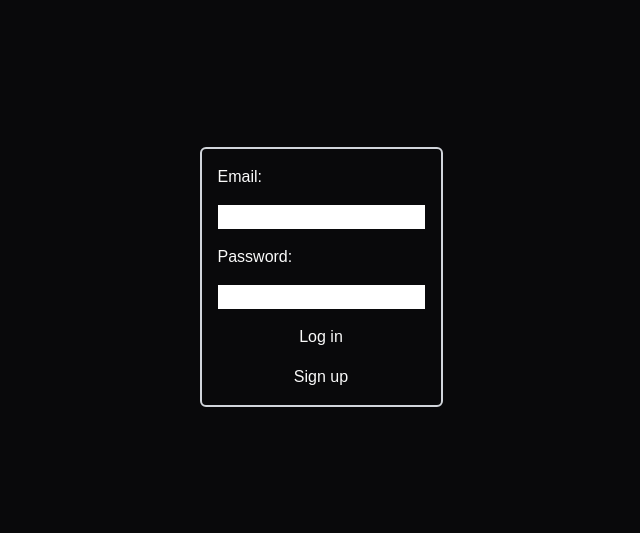
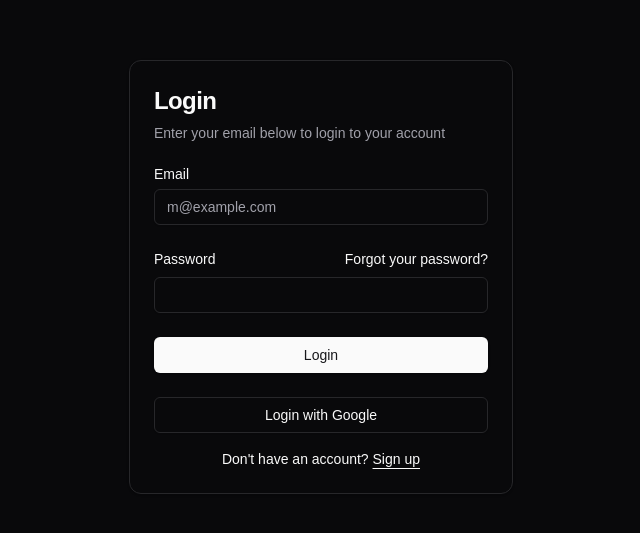
Before and after one commit to sjcrippa/mudate, a Next.js app: page /auth/login in a window 1280 px wide. Shown: the part 123-656 px from the top of the page, without its empty margins (319-959 px from the left). Built offline with nearby package versions, Linux system fonts and the light colour scheme.

Commit message:
Fix: login interface

```diff
--- a/package.json
+++ b/package.json
@@ -11,6 +11,7 @@
   "dependencies": {
     "@radix-ui/react-checkbox": "^1.1.3",
     "@radix-ui/react-dialog": "^1.1.5",
+    "@radix-ui/react-label": "^2.1.2",
     "@radix-ui/react-select": "^2.1.5",
     "@radix-ui/react-slot": "^1.1.1",
     "@supabase/ssr": "^0.6.1",
--- /dev/null
+++ b/src/app/auth/login/components/login-form.tsx
@@ -0,0 +1,69 @@
+import { cn } from "@/lib/utils";
+import { login } from "../actions";
+import { Button } from "@/components/ui/button";
+import {
+  Card,
+  CardContent,
+  CardDescription,
+  CardHeader,
+  CardTitle,
+} from "@/components/ui/card";
+import { Input } from "@/components/ui/input";
+import { Label } from "@/components/ui/label";
+export function LoginForm({
+  className,
+  ...props
+}: React.ComponentPropsWithoutRef<"div">) {
+  return (
+    <div className={cn("flex flex-col gap-6", className)} {...props}>
+      <Card>
+        <CardHeader>
+          <CardTitle className="text-2xl">Login</CardTitle>
+          <CardDescription>
+            Enter your email below to login to your account
+          </CardDescription>
+        </CardHeader>
+        <CardContent>
+          <form>
+            <div className="flex flex-col gap-6">
+              <div className="grid gap-2">
+                <Label htmlFor="email">Email</Label>
+                <Input
+                  id="email"
+                  type="email"
+                  name="email"
+                  placeholder="m@example.com"
+                  required
+                />
+              </div>
+              <div className="grid gap-2">
+                <div className="flex items-center">
+                  <Label htmlFor="password">Password</Label>
+                  <a
+                    href="#"
+                    className="ml-auto inline-block text-sm underline-offset-4 hover:underline"
+                  >
+                    Forgot your password?
+                  </a>
+                </div>
+                <Input id="password" type="password" name="password" required />
+              </div>
+              <Button formAction={login} type="submit" className="w-full">
+                Login
+              </Button>
+              <Button variant="outline" className="w-full">
+                Login with Google
+              </Button>
+            </div>
+            <div className="mt-4 text-center text-sm">
+              Don&apos;t have an account?{" "}
+              <a href="#" className="underline underline-offset-4">
+                Sign up
+              </a>
+            </div>
+          </form>
+        </CardContent>
+      </Card>
+    </div>
+  );
+}
--- a/src/app/auth/login/page.tsx
+++ b/src/app/auth/login/page.tsx
@@ -1,16 +1,28 @@
-import { login, signup } from "./actions";
+// import { login, signup } from "./actions";
 
-export default function LoginPage() {
+// export default function LoginPage() {
+//   return (
+//     <div className="flex flex-col items-center justify-center h-screen">
+//       <form className="flex flex-col gap-4 border-2 border-gray-300 rounded-md p-4">
+//         <label htmlFor="email">Email:</label>
+//         <input id="email" name="email" type="email" required />
+//         <label htmlFor="password">Password:</label>
+//         <input id="password" name="password" type="password" required />
+//         <button formAction={login}>Log in</button>
+//         <button formAction={signup}>Sign up</button>
+//       </form>
+//     </div>
+//   );
+// }
+
+import { LoginForm } from "./components/login-form"
+
+export default function Page() {
   return (
-    <div className="flex flex-col items-center justify-center h-screen">
-      <form className="flex flex-col gap-4 border-2 border-gray-300 rounded-md p-4">
-        <label htmlFor="email">Email:</label>
-        <input id="email" name="email" type="email" required />
-        <label htmlFor="password">Password:</label>
-        <input id="password" name="password" type="password" required />
-        <button formAction={login}>Log in</button>
-        <button formAction={signup}>Sign up</button>
-      </form>
+    <div className="flex min-h-svh w-full items-center justify-center p-6 md:p-10">
+      <div className="w-full max-w-sm">
+        <LoginForm />
+      </div>
     </div>
-  );
+  )
 }
--- /dev/null
+++ b/src/components/ui/label.tsx
@@ -0,0 +1,26 @@
+"use client"
+
+import * as React from "react"
+import * as LabelPrimitive from "@radix-ui/react-label"
+import { cva, type VariantProps } from "class-variance-authority"
+
+import { cn } from "@/lib/utils"
+
+const labelVariants = cva(
+  "text-sm font-medium leading-none peer-disabled:cursor-not-allowed peer-disabled:opacity-70"
+)
+
+const Label = React.forwardRef<
+  React.ElementRef<typeof LabelPrimitive.Root>,
+  React.ComponentPropsWithoutRef<typeof LabelPrimitive.Root> &
+    VariantProps<typeof labelVariants>
+>(({ className, ...props }, ref) => (
+  <LabelPrimitive.Root
+    ref={ref}
+    className={cn(labelVariants(), className)}
+    {...props}
+  />
+))
+Label.displayName = LabelPrimitive.Root.displayName
+
+export { Label }
```
Also changed, not shown: src/app/page.tsx (+5 -4 lines), 1 other file (tests, documents, lock files or other folders).
